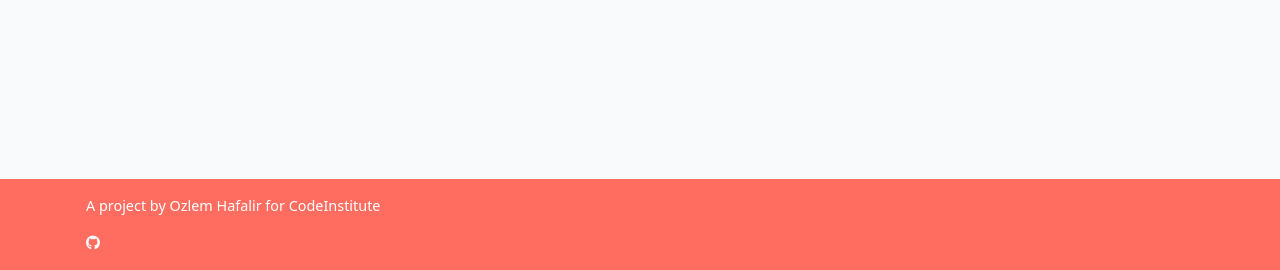
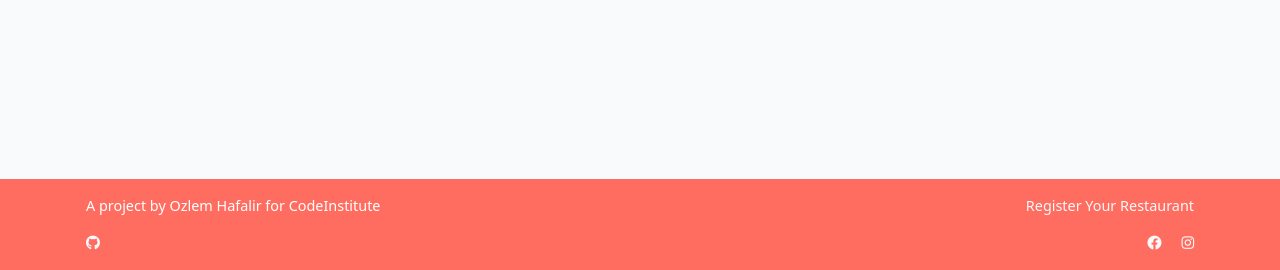
Before and after one commit to ozlemhafalir/restaurant-booking-site, a Django app: page /account/profile/ in a window 1280 px wide. Shown: the part 530-800 px from the top of the page. Run offline with Django 4.2, Linux system fonts and the light colour scheme.

Commit message:
Update base footer for restaurant registration

```diff
--- a/templates/base.html
+++ b/templates/base.html
@@ -77,6 +77,11 @@
                 <p>A project by Ozlem Hafalir for CodeInstitute</p>
                 <a href="#" class="link-light"><i class="fab fa-github"></i></a>
             </div>
+            <div class="col-12 col-sm-6 p-3 text-start text-sm-end">
+                <p><a href={% url 'register_restaurant' %} class="link-light">Register Your Restaurant</a></p>
+                <a href="#" class="link-light"><i class="fab fa-facebook"></i></a>
+                <a href="#" class="link-light"><i class="fab fa-instagram ms-3"></i></a>
+            </div>
         </div>
     </div>
 </footer>
```
